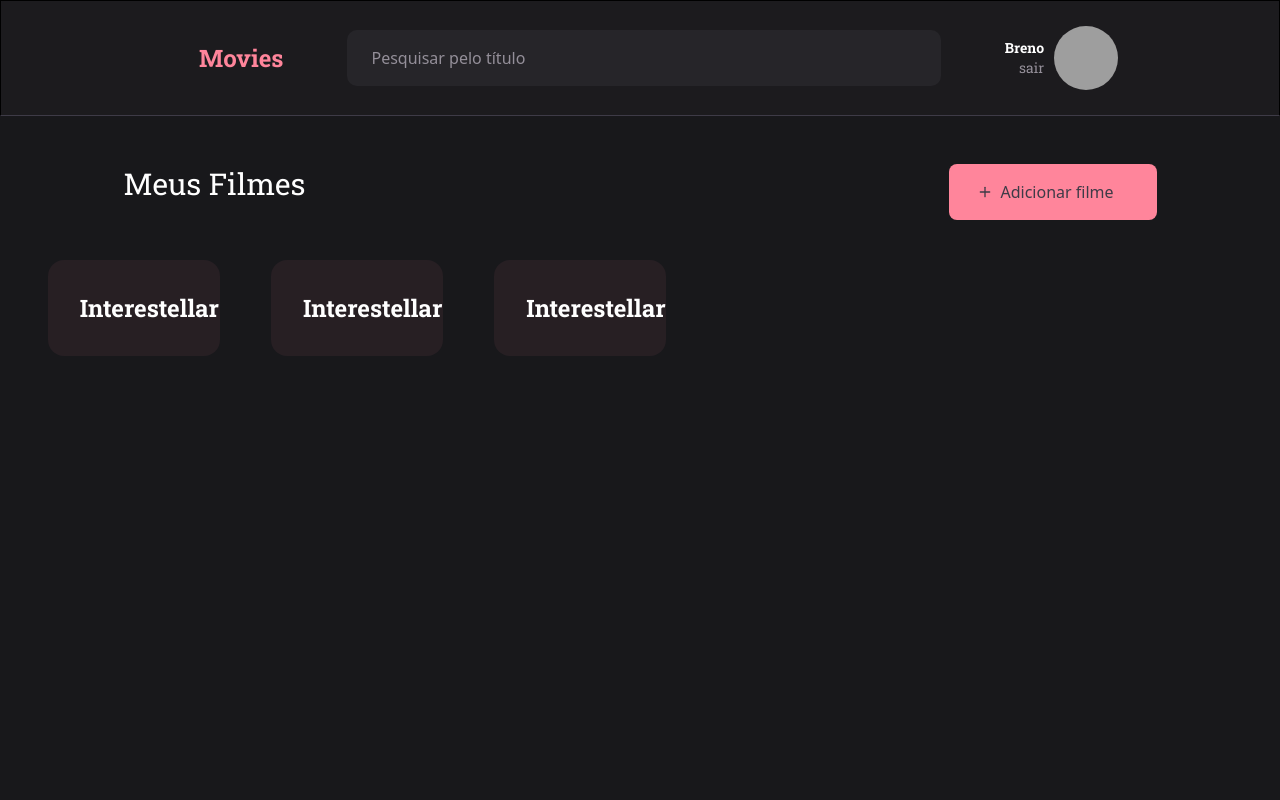
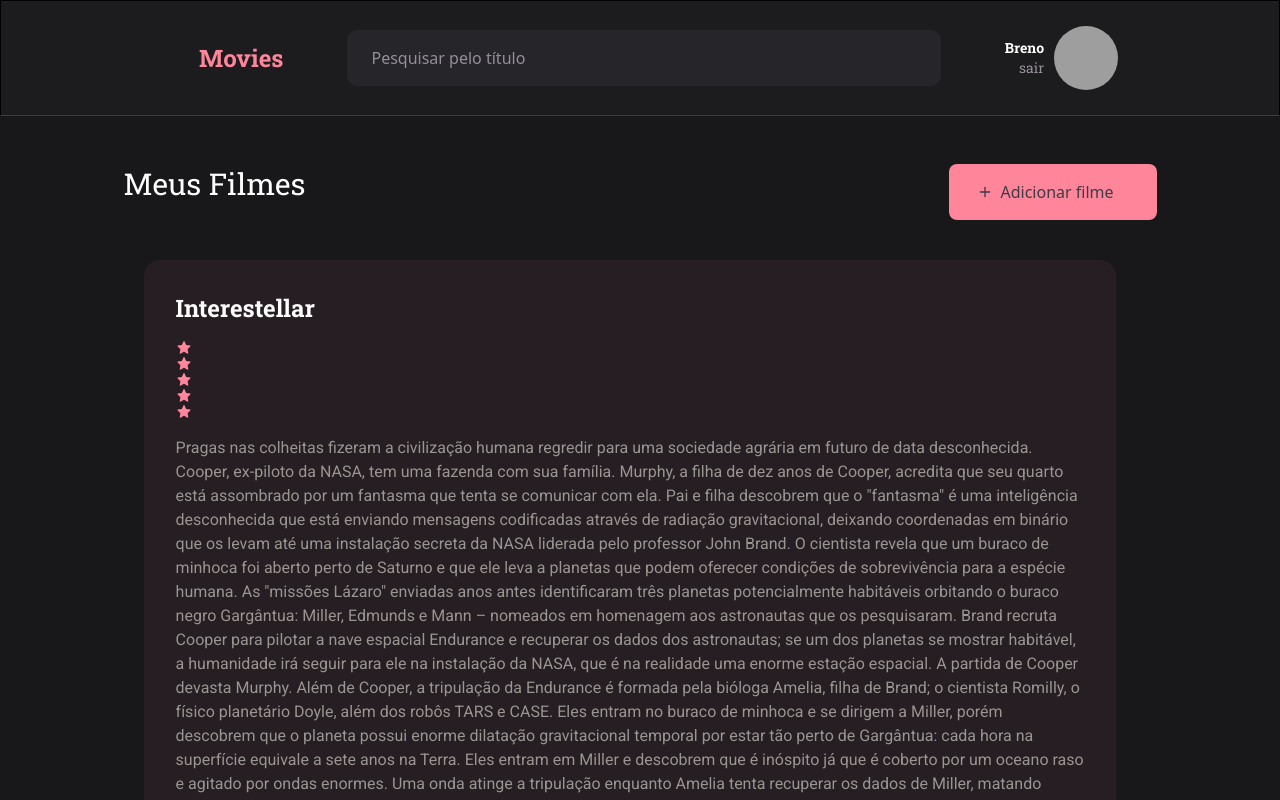
Before and after one commit to Brenobn/Prover-Task-Movies, a React (Vite) app: page / in a window 1280 px wide. Built offline with nearby package versions, Linux system fonts and the light colour scheme; grey boxes are pictures that could not be loaded.

Commit message:
Importando React e tipando children como Reac.ReactNode

```diff
--- a/src/components/Section.tsx
+++ b/src/components/Section.tsx
@@ -1,8 +1,16 @@
 /** biome-ignore-all lint/a11y/useValidAnchor: Don't mind */
-export function Section() {
+import type React from "react"
+
+type SectionProps = {
+  children: React.ReactNode
+}
+
+export function Section({ children }: SectionProps) {
   return(
-    <a href="#" className="flex w-[77%] p-8 flex-col mr-5 items-start gap-4 rounded-2xl bg-[#FF859B10]">
+    <a href="#" className="flex w-[80%] p-8 flex-col mr-5 items-start gap-4 rounded-2xl bg-[#FF859B10]">
       <h2 className="text-white font-secondary font-bold text-2xl"> Interestellar</h2>
+
+      {children}
     </a>
   )
 }
```
